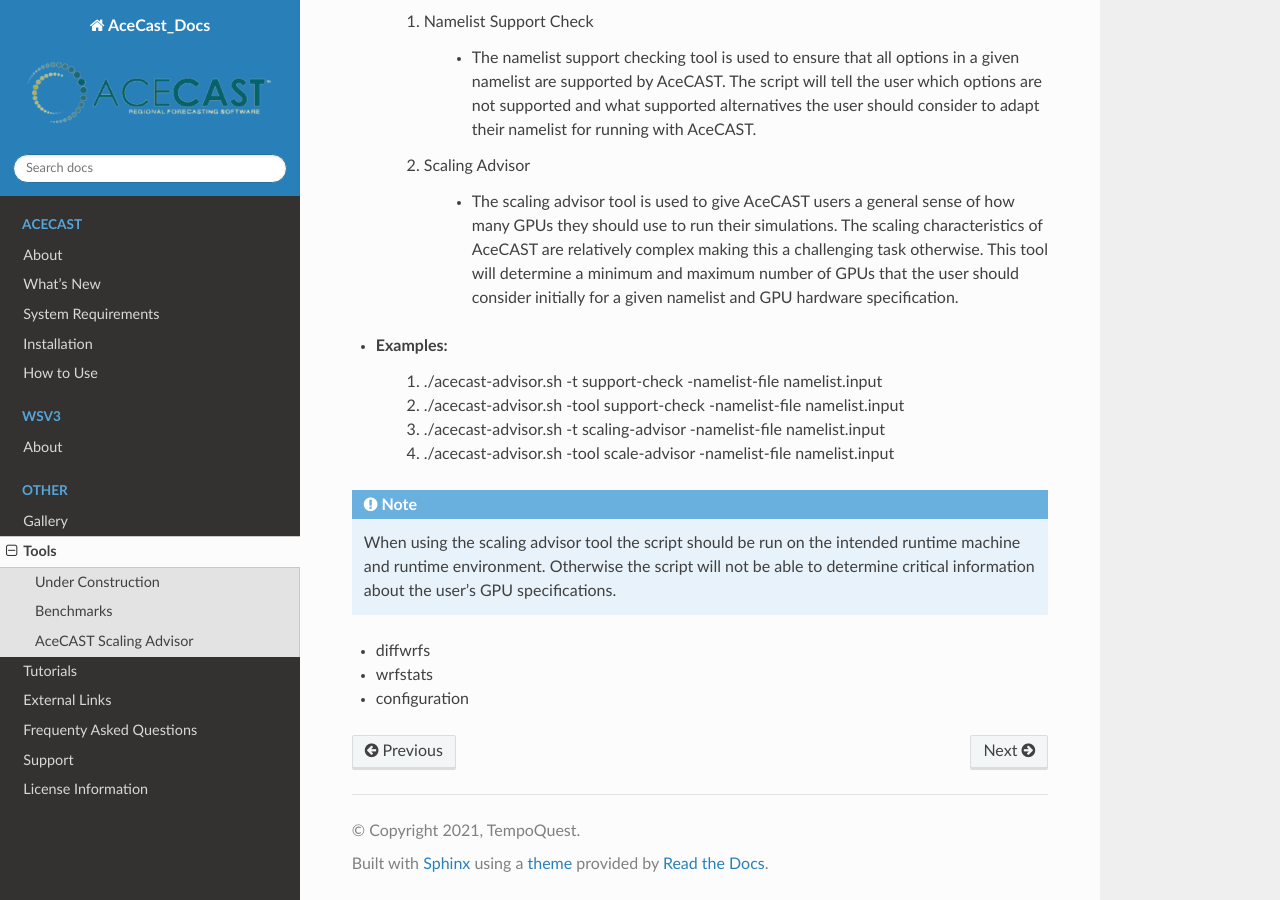
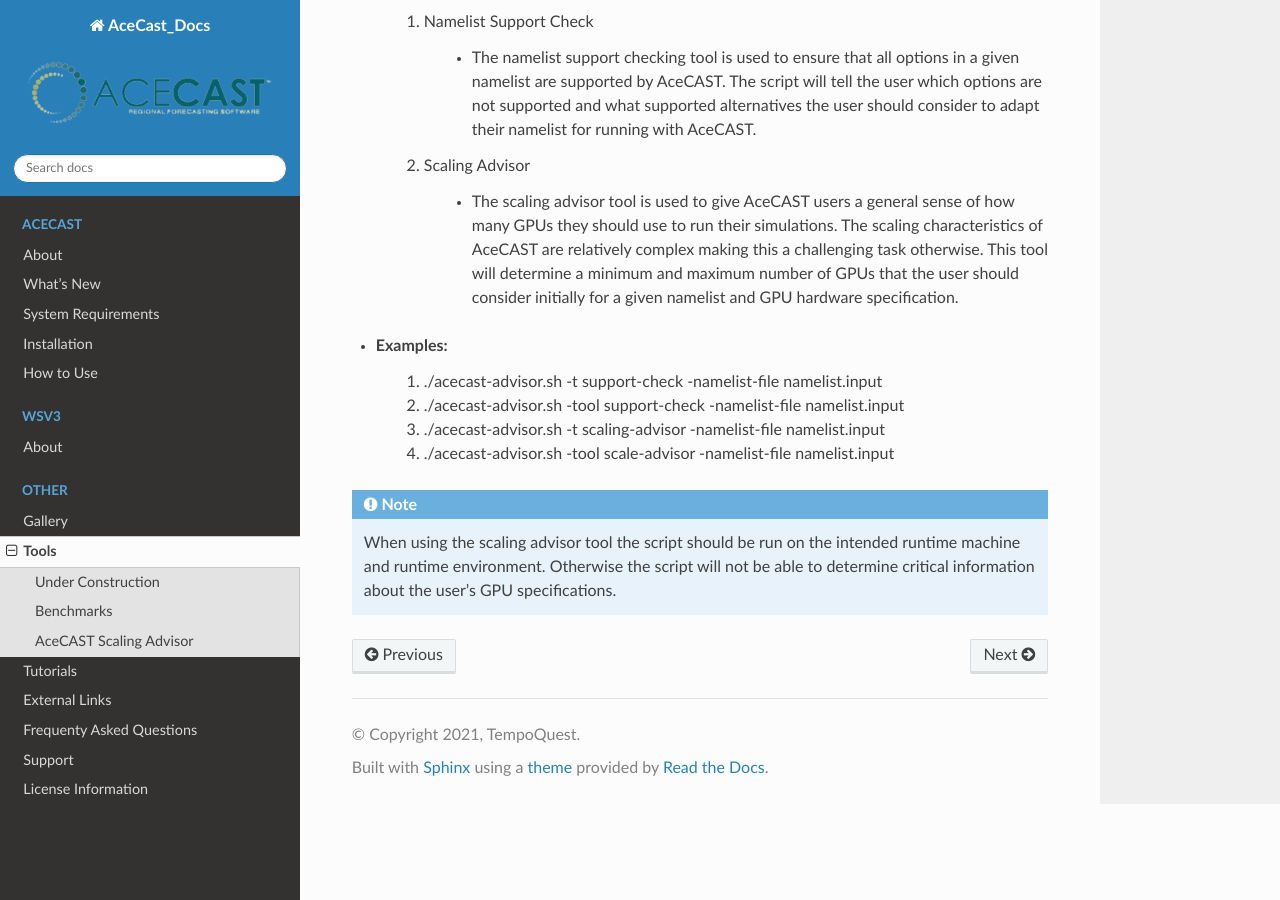
Before and after one commit to TempoQuestInc/AceCAST-Docs, a Sphinx documentation site: the page built from source/Tools.rst, in a window 1280 px wide and 900 px high, scrolled down 3226 px. Built offline with Sphinx 7.4.7 and the Read the Docs theme 2.0.0, drawn with Linux system fonts in a browser that asks for light colours.

Commit message:
removed trailing list

```diff
--- a/source/Tools.rst
+++ b/source/Tools.rst
@@ -84,10 +84,3 @@
 
     When using the scaling advisor tool the script should be run on the intended runtime machine and runtime environment.
     Otherwise the script will not be able to determine critical information about the user's GPU specifications.
-
-
-* diffwrfs
-
-* wrfstats
-
-* configuration
```
